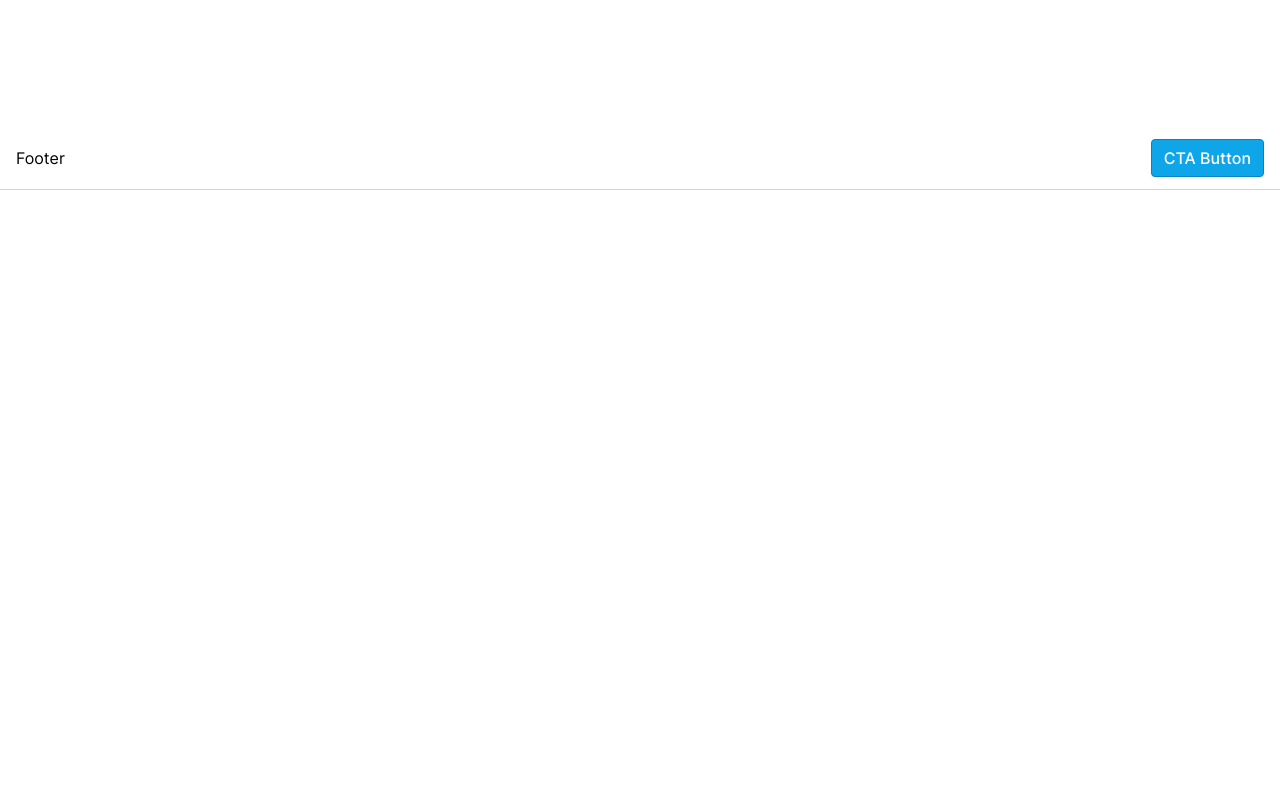
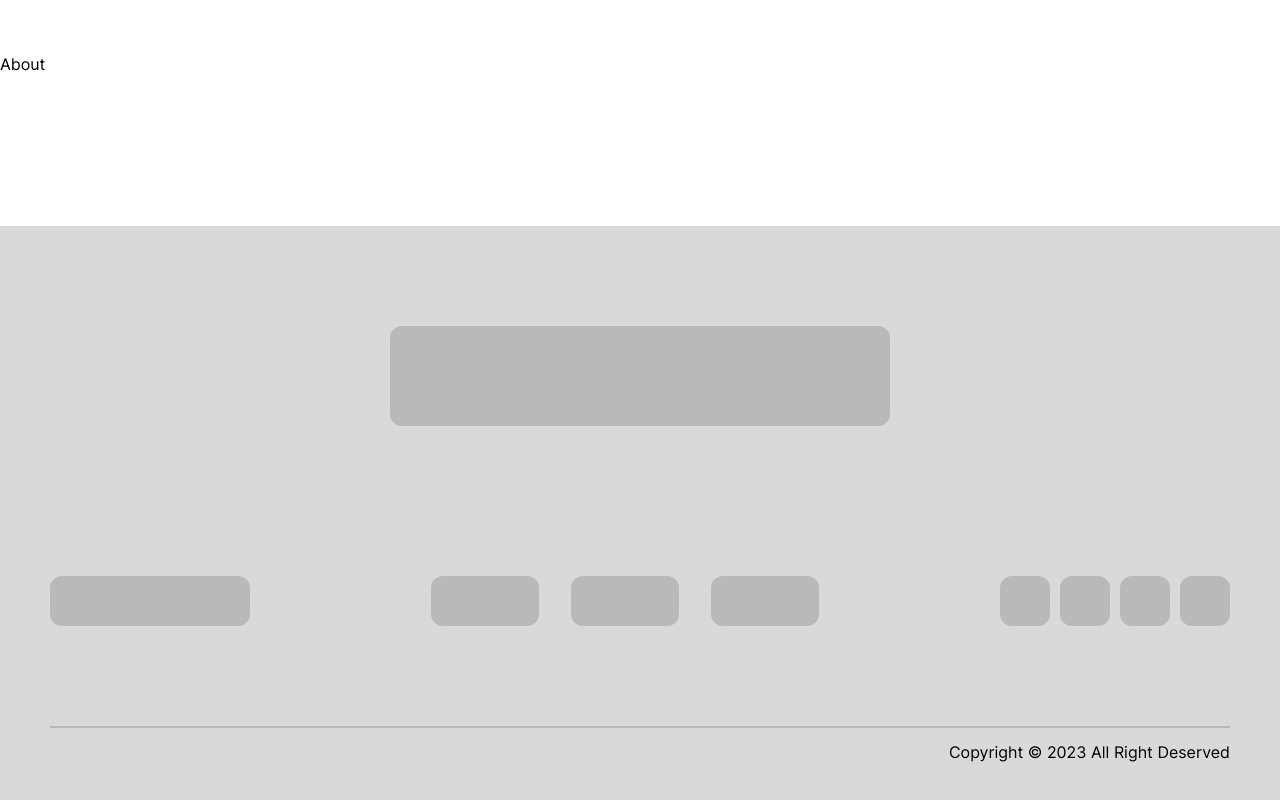
Before and after one commit to alfathnafidz123/drizycraft, a Next.js app: page /dashboard in a window 1280 px wide. Shown: the part 634-1434 px from the top of the page. Before the commit the page ends 824 px from the top, so only its background shows below. Built offline with nearby package versions, Linux system fonts and the light colour scheme.

Commit message:
Menambahkan MB pada  fitur dan menambahkan footer

```diff
--- a/src/components/home/features.section.tsx
+++ b/src/components/home/features.section.tsx
@@ -1,6 +1,6 @@
 const FeaturesSection = () => {
   return (
-    <section>
+    <section className="mb-[100px]">
       <div className='mx-auto mb-[100px] h-[100px] w-[400px] rounded-[12px]  bg-[#D9D9D9]'></div>
       <div className='flex flex-wrap items-center justify-center gap-[70px] '>
         <div className='h-[250px] w-[250px] rounded-[12px] bg-[#D9D9D9]'></div>
--- a/src/layout/footer.tsx
+++ b/src/layout/footer.tsx
@@ -1,13 +1,37 @@
-'use client';
-
-import Button from '@/components/buttons/Button';
 
 const Footer = () => {
   return (
-    <nav className='flex h-16 w-full items-center justify-between border-b border-gray-300 bg-white px-4'>
-      <div>Footer</div>
-      <Button>CTA Button</Button>
-    </nav>
+    <footer className="h-[500px] w-full bg-[#D9D9D9]">
+    <div className="mb-[100px] flex">
+      <div
+        className="mx-auto mt-[100px] h-[100px] w-[500px] rounded-[12px] bg-[#B9B9B9]"
+      ></div>
+    </div>
+
+    <div>
+      <div className="mb-[50px] flex justify-between p-[50px] ">
+        <div className="h-[50px]  w-[200px] rounded-[12px] bg-[#B9B9B9]"></div>
+
+        <div className="pl-30 flex gap-[32.43px]">
+          <div className="h-[50px] w-[108px] rounded-[12px] bg-[#B9B9B9]"></div>
+          <div className="h-[50px] w-[108px] rounded-[12px] bg-[#B9B9B9]"></div>
+          <div className="h-[50px] w-[108px] rounded-[12px] bg-[#B9B9B9]"></div>
+        </div>
+
+        <div className="flex gap-[10px]">
+          <div className="h-[50px] w-[50px] rounded-[12px] bg-[#B9B9B9]"></div>
+          <div className="h-[50px] w-[50px] rounded-[12px] bg-[#B9B9B9]"></div>
+          <div className="h-[50px] w-[50px] rounded-[12px] bg-[#B9B9B9]"></div>
+          <div className="h-[50px] w-[50px] rounded-[12px] bg-[#B9B9B9]"></div>
+        </div>
+      </div>
+      <div className="  bg-[#D9D9D9] px-[50px] pb-[50px]">
+        <p className="pb border-t-2 border-[#B9B9B9] pt-3 text-end">
+          Copyright © 2023 All Right Deserved
+        </p>
+      </div>
+    </div>
+  </footer>
   );
 };
 
```
